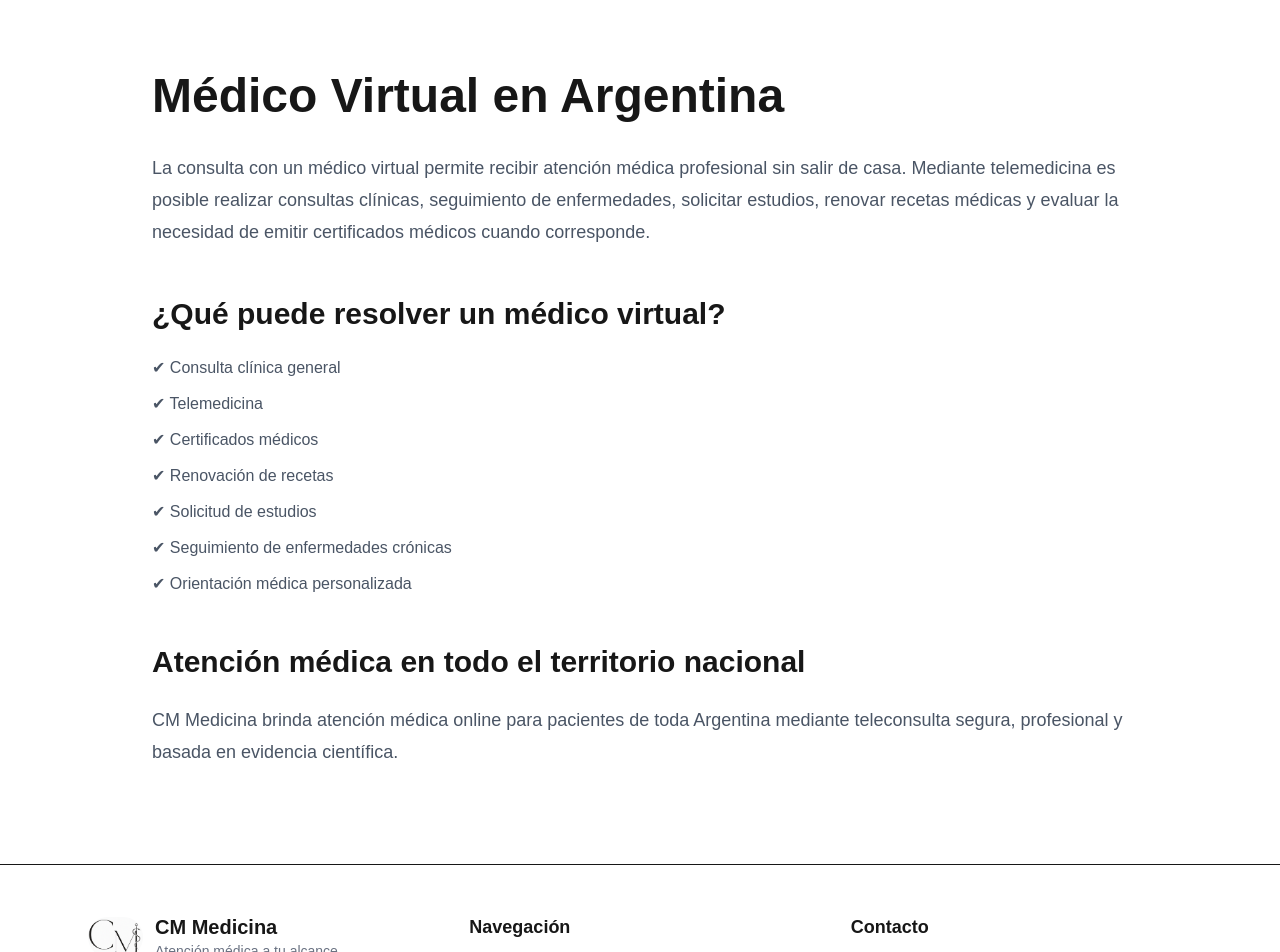
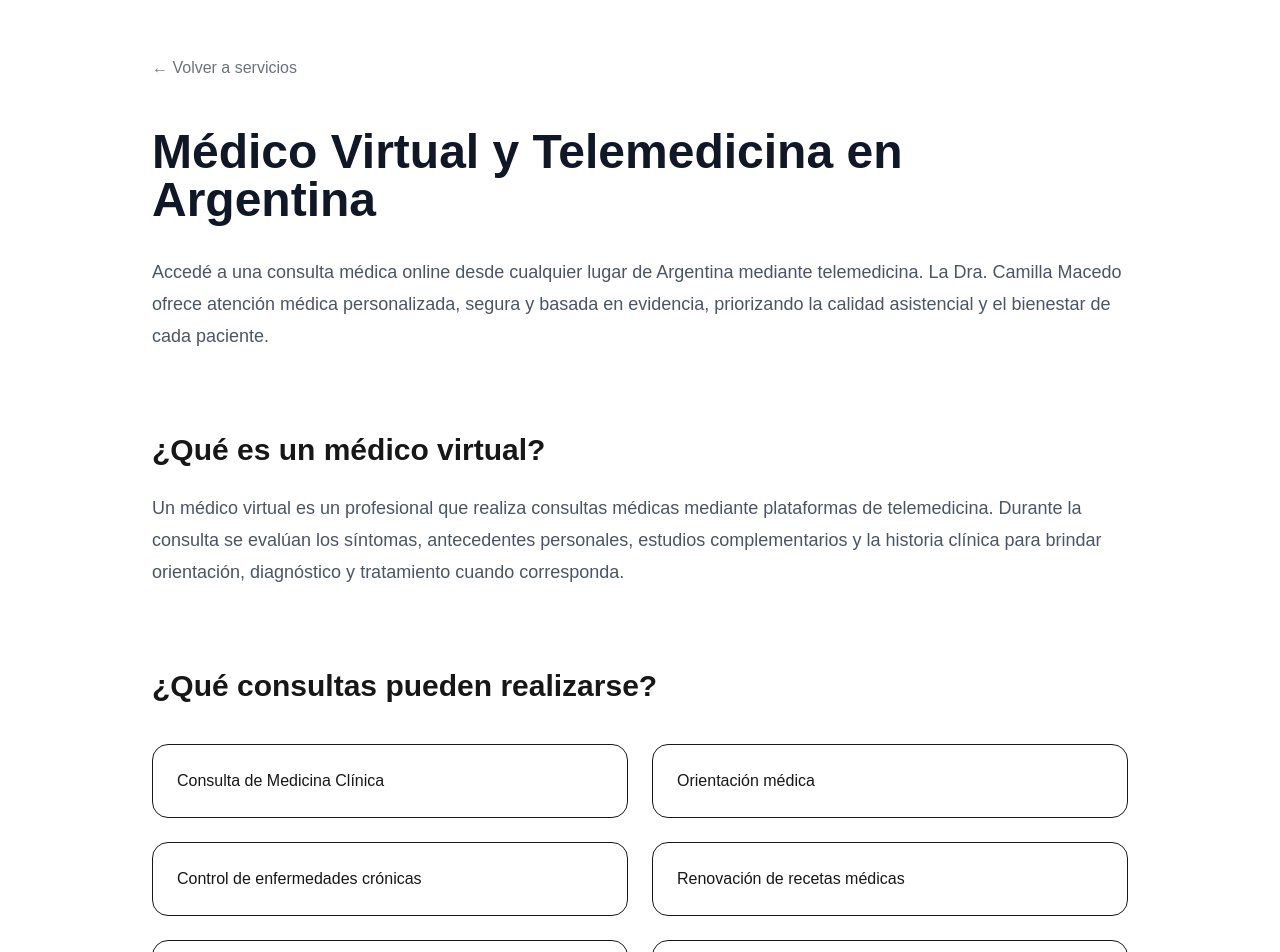
Before and after one commit to camillamacedo/cmmedicina, a Next.js app: page /medico-virtual in a window 1280 px wide. Shown: the part 120-1072 px from the top of the page. Built offline with nearby package versions, Linux system fonts and the light colour scheme.

Commit message:
atualizacao medico virtual

```diff
--- a/app/medico-virtual/page.tsx
+++ b/app/medico-virtual/page.tsx
@@ -1,16 +1,20 @@
 import type { Metadata } from "next";
+import Link from "next/link";
 
 export const metadata: Metadata = {
-  title: "Médico Virtual en Argentina",
+  title: "Médico Virtual y Telemedicina en Argentina | CM Medicina",
+
   description:
-    "Consulta con un médico virtual mediante telemedicina. Atención médica online, certificados médicos, recetas electrónicas y seguimiento clínico para pacientes de toda Argentina.",
+    "Consultá con un médico virtual mediante telemedicina desde cualquier lugar de Argentina. Atención médica online personalizada con la Dra. Camilla Macedo.",
 
   keywords: [
     "médico virtual",
-    "consulta online",
     "telemedicina",
+    "consulta médica online",
+    "médico online",
     "teleconsulta",
-    "médico online",
+    "consulta virtual",
+    "medicina online",
     "Argentina",
   ],
 
@@ -21,43 +25,173 @@ export const metadata: Metadata = {
 
 export default function MedicoVirtual() {
   return (
-    <main className="mx-auto max-w-5xl px-6 py-24">
+    <main className="min-h-screen bg-white">
 
-      <h1 className="text-5xl font-bold">
-        Médico Virtual en Argentina
+      <div className="mx-auto max-w-5xl px-6 py-20">
+
+        <Link
+          href="/servicios"
+          className="text-gray-500 transition hover:text-black"
+        >
+          ← Volver a servicios
+        </Link>
+
+        {/* HERO */}
+
+        <section className="mt-12">
+
+          <h1 className="text-5xl font-bold text-gray-900">
+            Médico Virtual y Telemedicina en Argentina
           </h1>
 
           <p className="mt-8 text-lg leading-8 text-gray-600">
-        La consulta con un médico virtual permite recibir atención médica
-        profesional sin salir de casa. Mediante telemedicina es posible
-        realizar consultas clínicas, seguimiento de enfermedades, solicitar
-        estudios, renovar recetas médicas y evaluar la necesidad de emitir
-        certificados médicos cuando corresponde.
+            Accedé a una consulta médica online desde cualquier lugar de
+            Argentina mediante telemedicina. La Dra. Camilla Macedo ofrece
+            atención médica personalizada, segura y basada en evidencia,
+            priorizando la calidad asistencial y el bienestar de cada paciente.
           </p>
 
-      <h2 className="mt-12 text-3xl font-semibold">
-        ¿Qué puede resolver un médico virtual?
-      </h2>
+        </section>
 
-      <ul className="mt-6 space-y-3 text-gray-600">
-        <li>✔ Consulta clínica general</li>
-        <li>✔ Telemedicina</li>
-        <li>✔ Certificados médicos</li>
-        <li>✔ Renovación de recetas</li>
-        <li>✔ Solicitud de estudios</li>
-        <li>✔ Seguimiento de enfermedades crónicas</li>
-        <li>✔ Orientación médica personalizada</li>
-      </ul>
+        {/* ¿QUÉ ES? */}
 
-      <h2 className="mt-12 text-3xl font-semibold">
-        Atención médica en todo el territorio nacional
+        <section className="mt-20">
+
+          <h2 className="text-3xl font-semibold">
+            ¿Qué es un médico virtual?
           </h2>
 
           <p className="mt-6 text-lg leading-8 text-gray-600">
-        CM Medicina brinda atención médica online para pacientes de toda
-        Argentina mediante teleconsulta segura, profesional y basada en
-        evidencia científica.
+            Un médico virtual es un profesional que realiza consultas médicas
+            mediante plataformas de telemedicina. Durante la consulta se
+            evalúan los síntomas, antecedentes personales, estudios
+            complementarios y la historia clínica para brindar orientación,
+            diagnóstico y tratamiento cuando corresponda.
           </p>
+
+        </section>
+
+        {/* SERVICIOS */}
+
+        <section className="mt-20">
+
+          <h2 className="text-3xl font-semibold">
+            ¿Qué consultas pueden realizarse?
+          </h2>
+
+          <div className="mt-10 grid gap-6 md:grid-cols-2">
+
+            <div className="rounded-2xl border p-6">
+              Consulta de Medicina Clínica
+            </div>
+
+            <div className="rounded-2xl border p-6">
+              Orientación médica
+            </div>
+
+            <div className="rounded-2xl border p-6">
+              Control de enfermedades crónicas
+            </div>
+
+            <div className="rounded-2xl border p-6">
+              Renovación de recetas médicas
+            </div>
+
+            <div className="rounded-2xl border p-6">
+              Solicitud de estudios
+            </div>
+
+            <div className="rounded-2xl border p-6">
+              Evaluación para certificados médicos cuando exista indicación clínica
+            </div>
+
+          </div>
+
+        </section>
+
+        {/* BENEFICIOS */}
+
+        <section className="mt-20">
+
+          <h2 className="text-3xl font-semibold">
+            Beneficios de la telemedicina
+          </h2>
+
+          <div className="mt-10 space-y-5 text-lg text-gray-600">
+
+            <p>✔ Atención desde cualquier lugar de Argentina.</p>
+
+            <p>✔ Mayor comodidad y ahorro de tiempo.</p>
+
+            <p>✔ Menor necesidad de desplazamientos.</p>
+
+            <p>✔ Seguimiento médico personalizado.</p>
+
+            <p>✔ Atención rápida y segura.</p>
+
+            <p>✔ Comunicación directa con la médica.</p>
+
+          </div>
+
+        </section>
+
+        {/* COMO FUNCIONA */}
+
+        <section className="mt-20">
+
+          <h2 className="text-3xl font-semibold">
+            ¿Cómo funciona la consulta?
+          </h2>
+
+          <div className="mt-10 space-y-6 text-lg leading-8 text-gray-600">
+
+            <p>
+              <strong>1.</strong> Reservá tu turno desde la página web.
+            </p>
+
+            <p>
+              <strong>2.</strong> Recibirás la confirmación de la consulta.
+            </p>
+
+            <p>
+              <strong>3.</strong> Ingresá al enlace de la videollamada en el horario acordado.
+            </p>
+
+            <p>
+              <strong>4.</strong> Realizá tu consulta médica de forma segura.
+            </p>
+
+            <p>
+              <strong>5.</strong> Si corresponde, recibirás indicaciones, recetas, solicitudes de estudios o certificados médicos según criterio profesional.
+            </p>
+
+          </div>
+
+        </section>
+
+        {/* CTA */}
+
+        <section className="mt-24 rounded-3xl bg-black p-12 text-center text-white">
+
+          <h2 className="text-4xl font-bold">
+            Atención médica online para toda Argentina
+          </h2>
+
+          <p className="mx-auto mt-6 max-w-3xl text-lg text-gray-300">
+            Consultá con la Dra. Camilla Macedo mediante telemedicina y
+            recibí una atención médica personalizada desde cualquier lugar.
+          </p>
+
+          <Link
+            href="/reservar"
+            className="mt-10 inline-block rounded-full bg-white px-10 py-4 font-semibold text-black transition hover:bg-gray-200"
+          >
+            Reservar turno
+          </Link>
+
+        </section>
+
+      </div>
 
     </main>
   );
```
Lines whose indentation alone changed are shown as unchanged.
